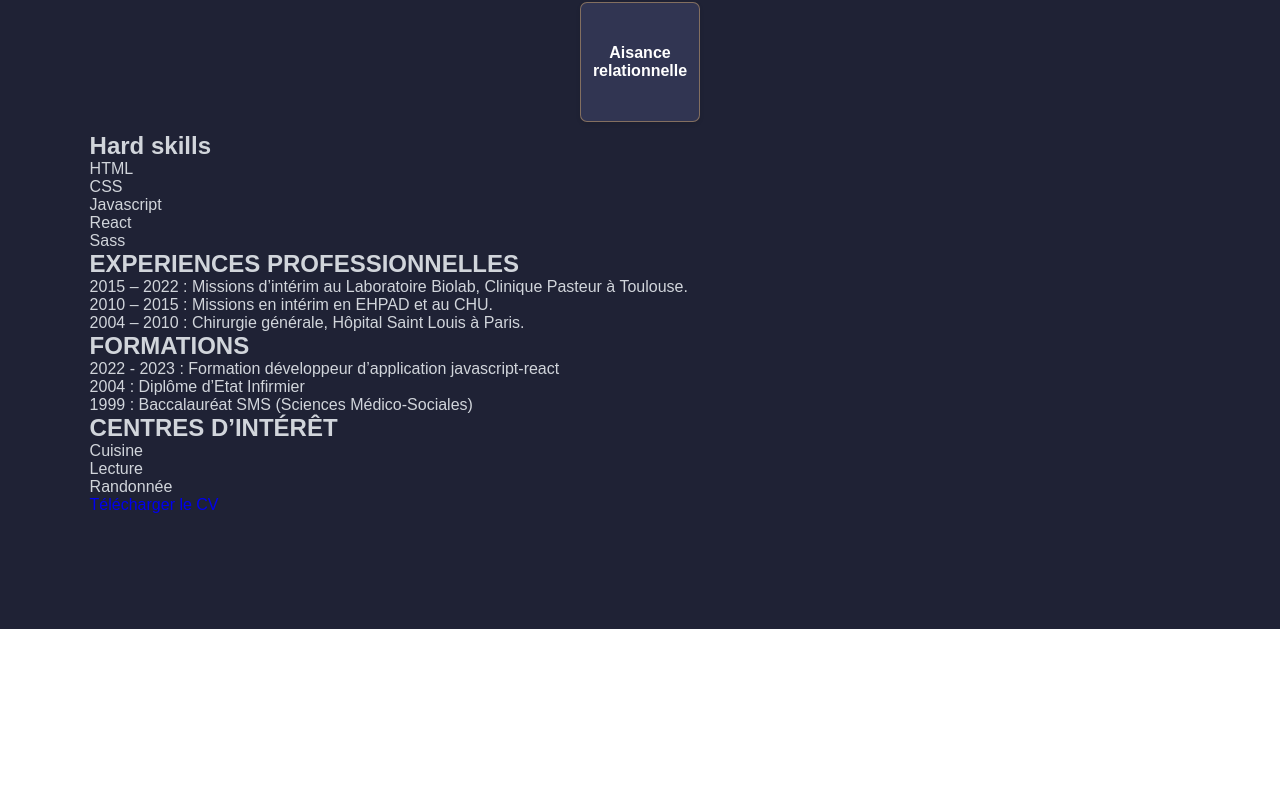
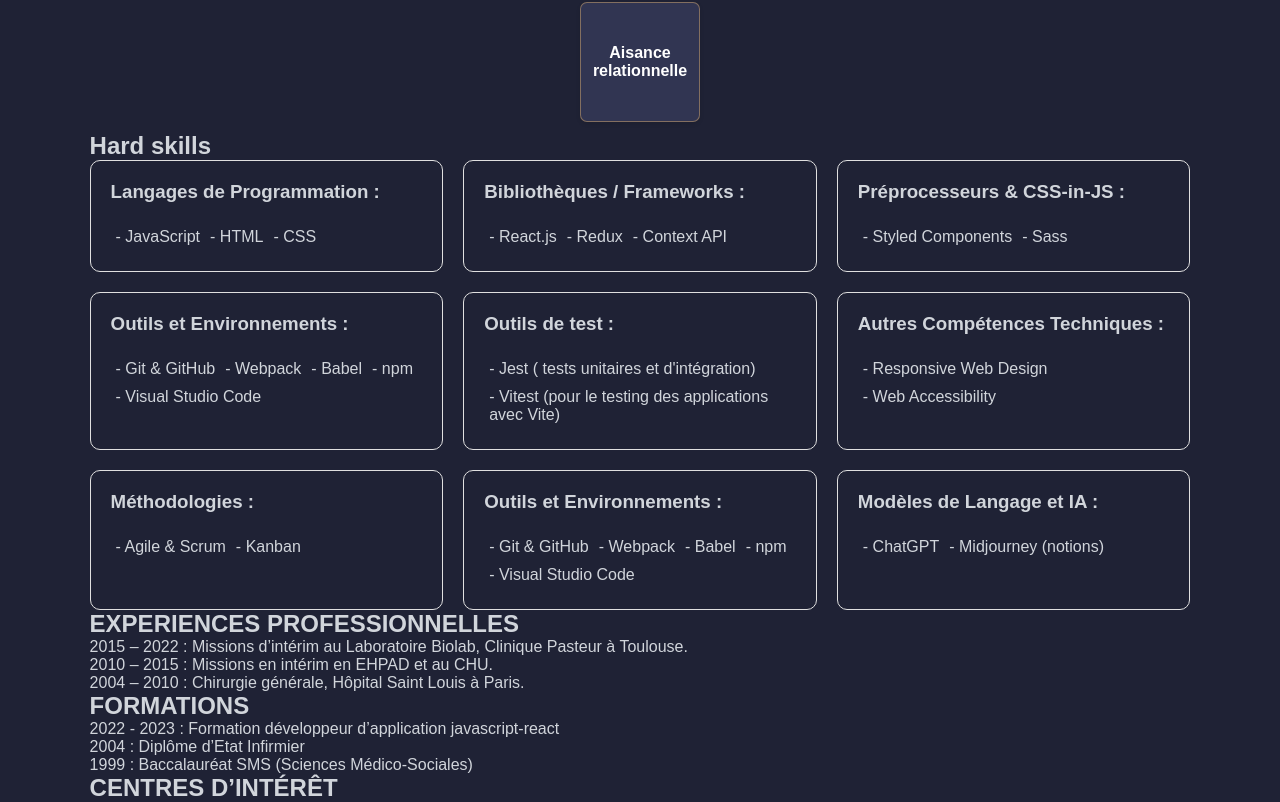
Before and after one commit to angelique31/portfolio-React, a React (Vite) app: page /cv in a window 1280 px wide. Shown: the part 455-1257 px from the top of the page. Before the commit the page ends 1084 px from the top, so only its background shows below. Built offline with nearby package versions, Linux system fonts and the light colour scheme.

Commit message:
add section hard skills

```diff
--- /dev/null
+++ b/src/components/BioComponent/HardSkillsSection/HardSkillsSection.jsx
@@ -0,0 +1,100 @@
+import {
+  SkillsContainer,
+  CategoryContainer,
+  CategoryTitle,
+  Skill,
+} from "./HardSkillsSection.styled";
+
+function HardSkillsSection() {
+  return (
+    <SkillsContainer>
+      <CategoryContainer>
+        <CategoryTitle>
+          {/* <Icon src={JsLogo} /> */}
+          Langages de Programmation :
+        </CategoryTitle>
+        <Skill>- JavaScript</Skill>
+        <Skill>- HTML</Skill>
+        <Skill>- CSS</Skill>
+      </CategoryContainer>
+
+      <CategoryContainer>
+        <CategoryTitle>Bibliothèques / Frameworks :</CategoryTitle>
+        <Skill>- React.js</Skill>
+        <Skill>- Redux</Skill>
+        <Skill>- Context API</Skill>
+      </CategoryContainer>
+
+      <CategoryContainer>
+        <CategoryTitle>
+          {/* <Icon src={ReactLogo} /> */}
+          Préprocesseurs & CSS-in-JS :
+        </CategoryTitle>
+        <Skill>- Styled Components</Skill>
+        <Skill>- Sass</Skill>
+      </CategoryContainer>
+
+      <CategoryContainer>
+        <CategoryTitle>
+          {/* <Icon src={ReactLogo} /> */}
+          Outils et Environnements :
+        </CategoryTitle>
+        <Skill>- Git & GitHub</Skill>
+        <Skill>- Webpack</Skill>
+        <Skill>- Babel</Skill>
+        <Skill>- npm</Skill>
+        <Skill>- Visual Studio Code </Skill>
+      </CategoryContainer>
+
+      <CategoryContainer>
+        <CategoryTitle>
+          {/* <Icon src={ReactLogo} /> */}
+          Outils de test :
+        </CategoryTitle>
+        <Skill>- {`Jest ( tests unitaires et d'intégration)`}</Skill>
+        <Skill>- Vitest (pour le testing des applications avec Vite)</Skill>
+      </CategoryContainer>
+
+      <CategoryContainer>
+        <CategoryTitle>
+          {/* <Icon src={ReactLogo} /> */}
+          Autres Compétences Techniques :
+        </CategoryTitle>
+        <Skill>- Responsive Web Design</Skill>
+        <Skill>- Web Accessibility</Skill>
+      </CategoryContainer>
+
+      <CategoryContainer>
+        <CategoryTitle>
+          {/* <Icon src={ReactLogo} /> */}
+          Méthodologies :
+        </CategoryTitle>
+        <Skill>- Agile & Scrum</Skill>
+        <Skill>- Kanban</Skill>
+      </CategoryContainer>
+
+      <CategoryContainer>
+        <CategoryTitle>
+          {/* <Icon src={ReactLogo} /> */}
+          Outils et Environnements :
+        </CategoryTitle>
+        <Skill>- Git & GitHub</Skill>
+        <Skill>- Webpack</Skill>
+        <Skill>- Babel</Skill>
+        <Skill>- npm</Skill>
+        <Skill>- Visual Studio Code </Skill>
+      </CategoryContainer>
+
+      <CategoryContainer>
+        <CategoryTitle>
+          {/* <Icon src={ReactLogo} /> */}
+          Modèles de Langage et IA :
+        </CategoryTitle>
+        <Skill>- ChatGPT</Skill>
+        <Skill>- Midjourney (notions)</Skill>
+      </CategoryContainer>
+    </SkillsContainer>
+  );
+}
+
+export default HardSkillsSection;
--- /dev/null
+++ b/src/components/BioComponent/HardSkillsSection/HardSkillsSection.styled.js
@@ -0,0 +1,35 @@
+import styled from "styled-components";
+
+export const SkillsContainer = styled.div`
+  display: grid;
+  grid-template-columns: repeat(3, 1fr);
+  gap: 20px;
+`;
+
+export const CategoryContainer = styled.div`
+  padding: 20px;
+  border: 1px solid #e0e0e0;
+  border-radius: 10px;
+  transition: box-shadow 0.3s ease;
+
+  &:hover {
+    box-shadow: 0px 4px 15px rgba(0, 0, 0, 0.1);
+  }
+`;
+
+export const CategoryTitle = styled.h3`
+  display: flex;
+  align-items: center;
+  margin-bottom: 20px;
+`;
+
+// export const Icon = styled.img`
+//   width: 24px;
+//   height: 24px;
+//   margin-right: 10px;
+// `;
+
+export const Skill = styled.span`
+  display: inline-block;
+  margin: 5px;
+`;
--- a/src/components/BioComponent/SkillTooltip/SkillTooltip.jsx
+++ b/src/components/BioComponent/SkillsTooltip/SkillsTooltip.jsx
@@ -3,7 +3,7 @@ import {
   SkillContainer,
   Tooltip,
   TooltipText,
-} from "./SkillTooltip.styled";
+} from "./SkillsTooltip.styled";
 import PropTypes from "prop-types";
 import UseIsMobile from "../UseIsMobile/UseIsMobile";
 
--- a/src/components/BioComponent/SkillSection/SkillSection.jsx
+++ b/src/components/BioComponent/SoftSkillsSection/SoftSkillsSection.jsx
@@ -1,16 +1,15 @@
-// SkillsSection.js
 import { useState } from "react";
 import skillsData from "../../../datas/skillsData";
-import SkillTooltip from "../SkillTooltip/SkillTooltip";
-import { SkillWrapper } from "./SkillSection.styled";
+import SkillsTooltip from "../SkillsTooltip/SkillsTooltip";
+import { SkillWrapper } from "./SoftSkillsSection.styled";
 
-function SkillSection() {
+function SoftSkillsSection() {
   const [activeTooltip, setActiveTooltip] = useState(null);
 
   return (
     <SkillWrapper>
       {skillsData.map((skillData, index) => (
-        <SkillTooltip
+        <SkillsTooltip
           key={skillData.skill}
           skill={skillData.skill}
           description={skillData.description}
@@ -23,4 +22,4 @@ function SkillSection() {
   );
 }
 
-export default SkillSection;
+export default SoftSkillsSection;
--- a/src/components/BioComponent/UseIsMobile/UseIsMobile.jsx
+++ b/src/components/BioComponent/UseIsMobile/UseIsMobile.jsx
@@ -1,4 +1,3 @@
-// hooks/useIsMobile.js
 import { useState, useEffect } from "react";
 
 const UseIsMobile = (breakpoint = 768) => {
--- a/src/pages/BioPage/BioPage.jsx
+++ b/src/pages/BioPage/BioPage.jsx
@@ -1,6 +1,6 @@
 import { useContext } from "react";
 import PortfolioContext from "../../context/portfolioContext";
-import SkillSection from "../../components/BioComponent/SkillSection/SkillSection";
+
 import ScrollAwareNavBar from "../../components/NavBar/ScrollAwareNavBar/ScrollAwareNavBar";
 import {
   BioContainer,
@@ -8,6 +8,8 @@ import {
   BioDescription,
   SectionTitle,
 } from "./BioPage.styled";
+import SoftSkillsSection from "../../components/BioComponent/SoftSkillsSection/SoftSkillsSection";
+import HardSkillsSection from "../../components/BioComponent/HardSkillsSection/HardSkillsSection";
 
 function BioPage() {
   const { handleShowIntro } = useContext(PortfolioContext);
@@ -25,15 +27,16 @@ function BioPage() {
 
         <section>
           <SectionTitle>Mes soft skills</SectionTitle>
-          <SkillSection />
+          <SoftSkillsSection />
         </section>
         <section>
           <h2>Hard skills</h2>
-          <ul>
+          {/* <ul>
             {["HTML", "CSS", "Javascript", "React", "Sass"].map((skill) => (
               <li key={skill}>{skill}</li>
             ))}
-          </ul>
+          </ul> */}
+          <HardSkillsSection />
         </section>
 
         <section>
```
Also changed, not shown: src/components/BioComponent/SkillsTooltip/SkillsTooltip.styled.js (renamed from src/components/BioComponent/SkillTooltip/SkillTooltip.styled.js), src/components/BioComponent/SoftSkillsSection/SoftSkillsSection.styled.js (renamed from src/components/BioComponent/SkillSection/SkillSection.styled.js).
